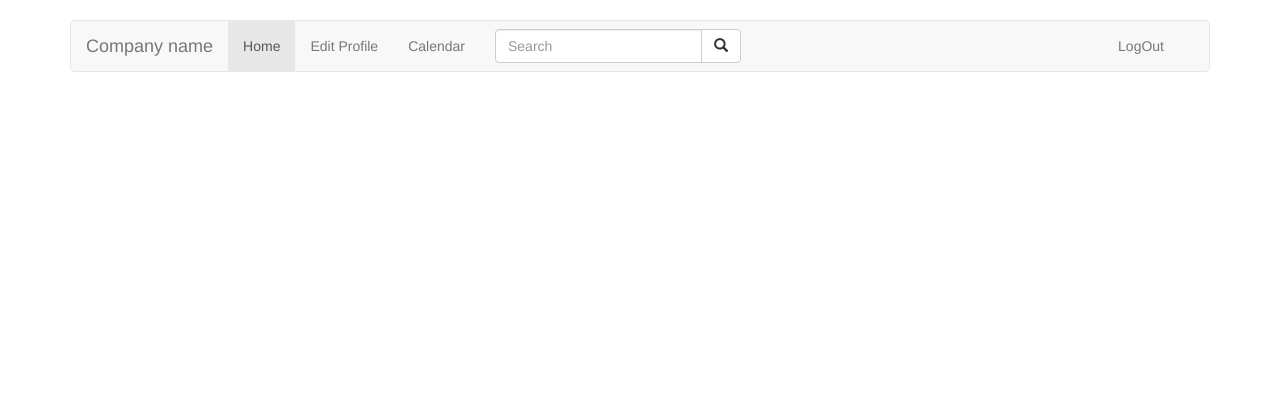
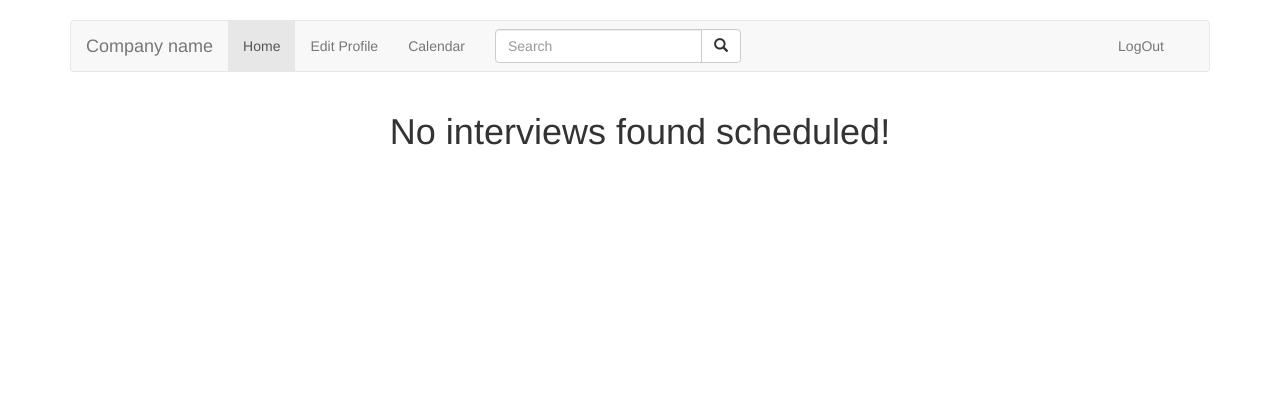
Before and after one commit to rahulkriplani/django-interview-manager, a Django app: page /allInterview/onDate/2018/12/27 in a window 1280 px wide. Shown: the top 420 px of the page. Run offline with Django 3.2, Linux system fonts and the light colour scheme; a user stored in the database is signed in; data comes from the database, SQL or seed files in the repository; parts of the project's set-up code (start-up, migrations or seed data) failed here and were passed over; some libraries are stand-ins or nearby versions.

Commit message:
If no interviews found or invalid date, message shown. Better regex for calendar

```diff
--- a/Evaluator/templates/Evaluator/interview_list.html
+++ b/Evaluator/templates/Evaluator/interview_list.html
@@ -1,7 +1,14 @@
 {% extends 'base.html' %}
 
 {% block content %}
-{% for interview in interviews %}
-    <li><a href="{% url 'Evaluator:interview_details' interview.pk %}">{{ interview }}</a></li>
-{% endfor %}
+{% if interviews %}
+    {% for interview in interviews %}
+        <li><a href="{% url 'Evaluator:interview_details' interview.pk %}">{{ interview }}</a></li>
+    {% endfor %}
+{% endif %}
+
+{% if message %}
+    <h1  class="text-center">{{ message }}</h1>
+{% endif %}
+
 {% endblock %}
--- a/Evaluator/urls.py
+++ b/Evaluator/urls.py
@@ -29,7 +29,7 @@ urlpatterns = [
     url(r'^detailInterview/(?P<interview_pk>\d+)/$', views.interviews_details, name='interview_details'),
     url(r'^editInterview/(?P<interview_pk>\d+)/$', views.edit_interview, name='edit_interview'),
     url(r'^calendar/(?P<year>\d+)/(?P<month>\d+)$', views.calendar, name='calendar'),
-    url(r'^allInterview/onDate/(?P<year>\d+)/(?P<month>\d+)/(?P<day>\d+)$', views.get_interviews_by_date, name='interviewsbydate'),
+    url(r'^allInterview/onDate/(?P<year>\d{4})/(?P<month>\d{2})/(?P<day>\d{2})$', views.get_interviews_by_date, name='interviewsbydate'),
 
     # Candidate URLS
     url(r'^candidateDetails/(?P<candidate_pk>\d+)/$', views.candi_details, name='candi_details'),
--- a/Evaluator/views/view_interview.py
+++ b/Evaluator/views/view_interview.py
@@ -24,9 +24,15 @@ def all_interviews(request):
 @user_passes_test(lambda u: u.is_staff)
 @login_required
 def get_interviews_by_date(request, year, month, day):
-    date = datetime.date(int(year), int(month), int(day))
+    try:
+        date = datetime.date(int(year), int(month), int(day))
+    except ValueError:
+        return render(request, 'Evaluator/interview_list.html', {'message': "Incorrect Date range entered ! "})
     interviews = Interview.objects.filter(date=date).order_by('date')
-    return render(request, 'Evaluator/interview_list.html', {'interviews': interviews})
+    if interviews:
+        return render(request, 'Evaluator/interview_list.html', {'interviews': interviews})
+    else:
+        return render(request, 'Evaluator/interview_list.html', {'message': "No interviews found scheduled! "})
 
 
 @user_passes_test(lambda u: u.is_staff)
@@ -102,7 +108,6 @@ def edit_interview(request, interview_pk):
 @login_required
 def calendar(request, year, month):
     my_interviews = Interview.objects.order_by('date').filter(
-    date__year=year, date__month=month
-    )
+    date__year=year, date__month=month)
     cal = InterviewCalendar(my_interviews).formatmonth(year, month)
     return render_to_response('Evaluator/calendar.html', {'calendar': mark_safe(cal), 'year_passed': year, 'month_passed': month})
```
